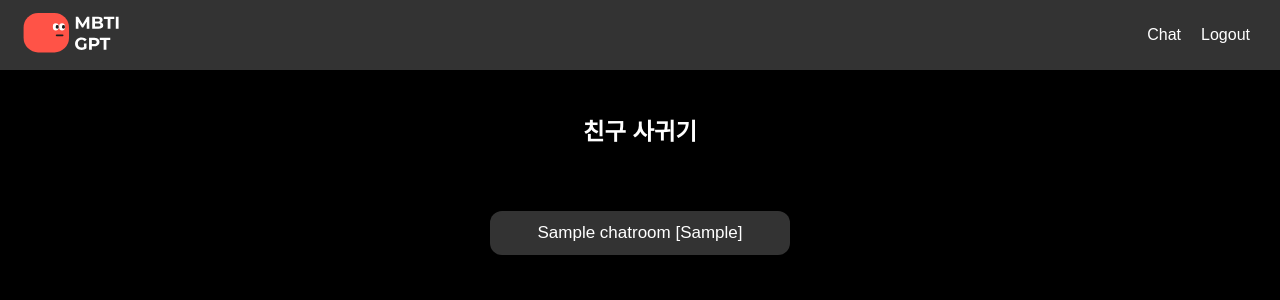
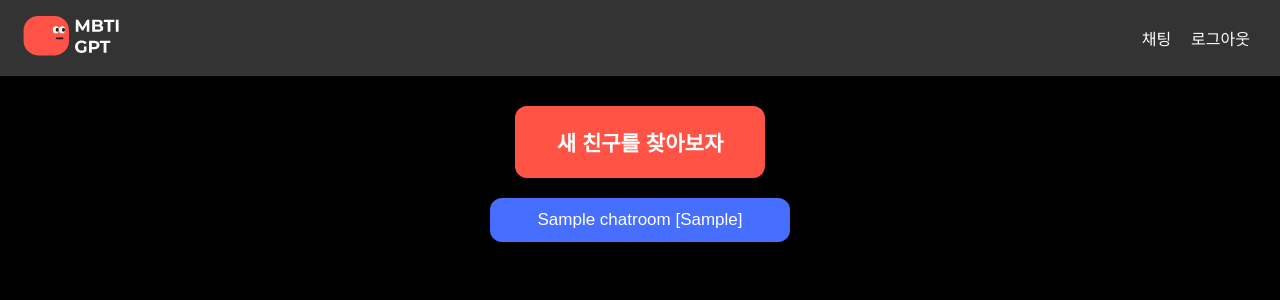
Before and after one commit to gangjoohyeong/MBTIGPT, a Django app: page /chat/ in a window 1280 px wide. Shown: the top 300 px of the page. Run offline with Django 4.2, Linux system fonts and the light colour scheme; a user stored in the database is signed in; tables that the repository leaves empty hold one stand-in row (values such as "Sample post").

Commit message:
design: various colors, korean

```diff
--- a/static/style.css
+++ b/static/style.css
@@ -12,7 +12,7 @@ body {
 }
 
 .main_page h1 {
-    color:#ccc;
+    color:white;
 }
 .explaination {
     color:white;
@@ -26,18 +26,26 @@ body {
     margin: 0;
     background-color: #000;
     font-size: 17px;
-    padding: 0 150px 0 150px;
+    padding: 0 130px 0 130px;
+  }
 
-}
+  /* 모바일 환경에서의 스타일 적용 */
+  @media (max-width: 768px) {
+    .detail_body {
+      padding: 0 20px 0 20px;
+    }
+  }
 
-.detail_body h2 {
+  .detail_body h3 {
     color: #FFF;
     text-align: center;
-    padding: 10px 25px 10px 10px;
-    /* background-color: #f8f8f827; */
-    /* border-radius: 20px; */
+    padding: 10px;
+    background-color: #476fffc1;
+    border-radius: 10px;
+    margin: 30px auto 50px auto;
+    max-width: 600px;
+    min-width: 300px;
     display: inline-block;
-    margin: 20px;
 }
 
 
@@ -88,7 +96,7 @@ body {
     max-width: 60%;
     min-width: 30px;
     padding: 8px 12px;
-    background-color: #444;
+    background-color: #476FFF;
     border-radius: 0px 18px 18px 18px;
     color: #FFF;
     margin-bottom: 15px;
@@ -246,14 +254,6 @@ header {
     background-color: #ff5347ec;
 }
 
-/* 반응형 크기
-@media screen and (max-width: 768px) {
-    .sign-form {
-        width: 95%;
-    }
-} */
-
-
 .sign_error_form {
     color: #949090;
 }
--- a/templates/chat/chatroom_detail.html
+++ b/templates/chat/chatroom_detail.html
@@ -4,7 +4,7 @@
 
 
 <div class="detail_body">
-    <h2>{{ chatroom.title }} [{{ chatroom.mbti }}]</h2>
+    <h3>{{ chatroom.title }} [{{ chatroom.mbti }}]</h3>
 <div id="chatroom" class="chatroom">
     {% for qna in chatroom.qna_set.all %}
     <div class="chat">
--- a/templates/chat/chatroom_list.html
+++ b/templates/chat/chatroom_list.html
@@ -3,7 +3,7 @@
 
 <div class="list_body">
 <div class="friend">
-    <h3><a href="{% url 'chat:chatroom_create' %}">친구 사귀기</a></h3>
+    <h3><a href="{% url 'chat:chatroom_create' %}">새 친구를 찾아보자</a></h3>
 </div>
 
 {% if chatroom_list %}
@@ -31,10 +31,16 @@
         text-align: center;
         flex-direction: column;
         gap: 12px;
-        padding: 20px;
-        font-size: 20px;
-        width: 300px;
+        margin-top: 30px;
+        font-size: 18px;
+        width: 250px;
+        border-radius: 12px;
+        background-color: #FF5346;
     }
+    .friend:hover {
+        transform: scale(1.03);
+    }
+
     .chatroom_list {
         display: flex;
         text-align: center;
@@ -46,7 +52,7 @@
     }
 
     .chatroom_item {
-        background-color: #333;
+        background-color: #476FFF;
         padding: 12px;
         border-radius: 12px;
         box-shadow: 0 2px 4px rgba(0, 0, 0, 0.1);
--- a/templates/common/login.html
+++ b/templates/common/login.html
@@ -13,6 +13,6 @@
         <input type="password" name="password" id="password"
                    value="{{ form.password.value|default_if_none:'' }}">
     </div>
-        <button type="submit" class="submit_button" value="Login">Login</button>
+        <button type="submit" class="submit_button" value="Login">로그인</button>
 </form>
 {% endblock %}
--- a/templates/common/signup.html
+++ b/templates/common/signup.html
@@ -14,7 +14,7 @@
                    value="{{ form.password1.value|default_if_none:'' }}">
         </div>
         <div class="form-group">
-            <label for="password2">Confirm Password</label>
+            <label for="password2">Password 확인</label>
             <input type="password" name="password2" id="password2"
                    value="{{ form.password2.value|default_if_none:'' }}">
         </div>
@@ -23,6 +23,6 @@
             <input type="text" name="email" id="email"
                    value="{{ form.email.value|default_if_none:'' }}">
         </div>
-        <button type="submit" class="submit_button">Sign up</button>
+        <button type="submit" class="submit_button">회원가입</button>
     </form>
 {% endblock %}
--- a/templates/main.html
+++ b/templates/main.html
@@ -4,7 +4,7 @@
 
 <div class="main_page">
     {% if user.is_authenticated %}
-    <h1>{{ user.username }}님 환영합니다!</h1>
+    <h1>{{ user.username }}님 안녕하세요!</h1>
     {% else %}
     <h1>환영합니다!</h1>
     {% endif %}
--- a/templates/navbar.html
+++ b/templates/navbar.html
@@ -6,15 +6,15 @@
                 <a href="{% url 'index' %}"><img src="{% static 'Component1.svg' %}" style="width:100px"/></a>
             </div>
             <ul class="nav-links">
-                <li><a href="{% url 'chat:index' %}">Chat</a></li>
+                <li><a href="{% url 'chat:index' %}">채팅</a></li>
                 {% if user.is_authenticated %}
-                <li><a class="nav-link" href="{% url 'common:logout' %}">Logout</a></li>
+                <li><a class="nav-link" href="{% url 'common:logout' %}">로그아웃</a></li>
                 {% else %}
-                <li> <a class="nav-link" href="{% url 'common:login' %}">Login</a></li>
+                <li> <a class="nav-link" href="{% url 'common:login' %}">로그인</a></li>
                 {% endif %}
                 <li>
                     {% if not user.is_authenticated %}
-                    <a class="nav-link" href="{% url 'common:signup' %}">Sign up</a>
+                    <a class="nav-link" href="{% url 'common:signup' %}">회원가입</a>
                     {% endif %}
                 </li>
             </ul>
```
